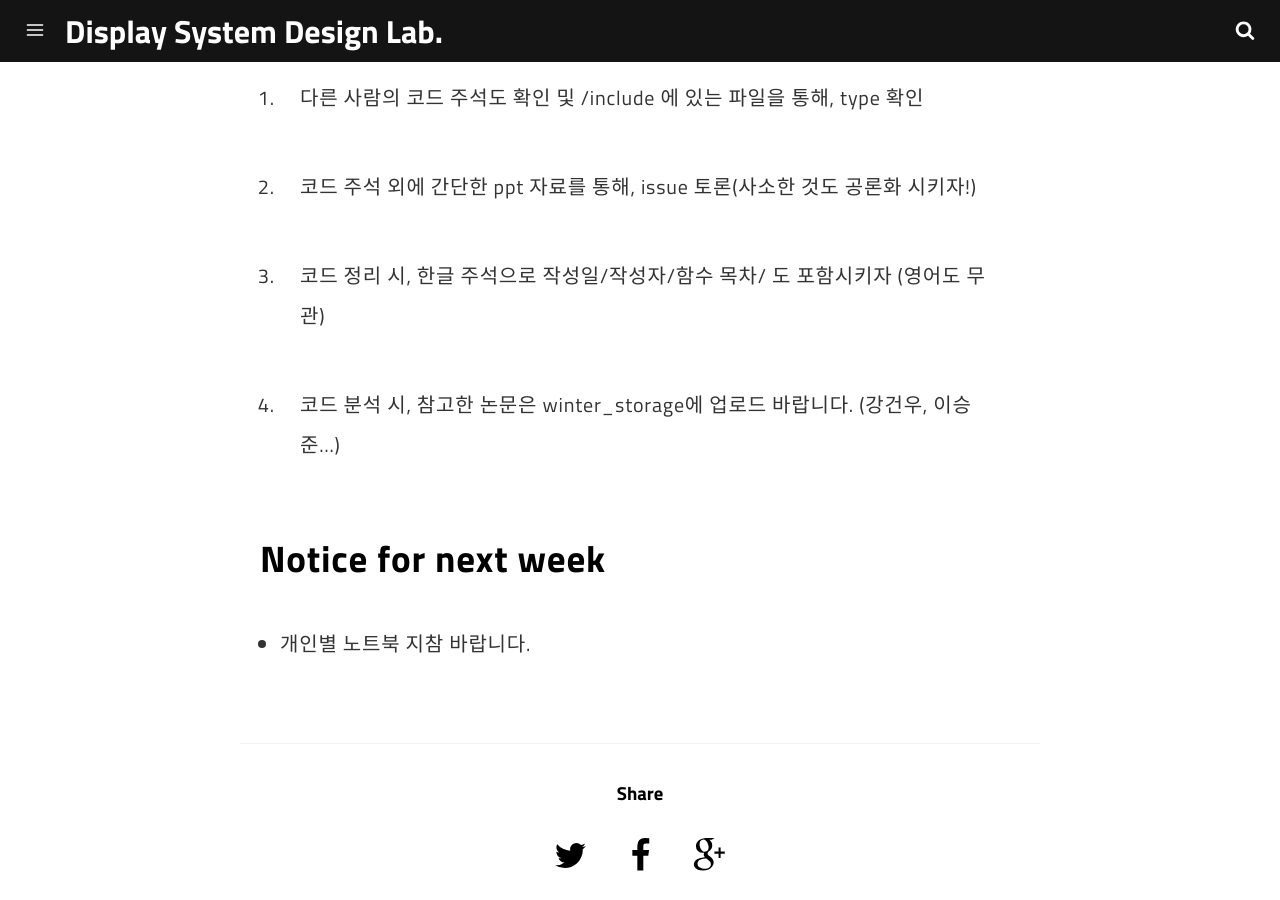
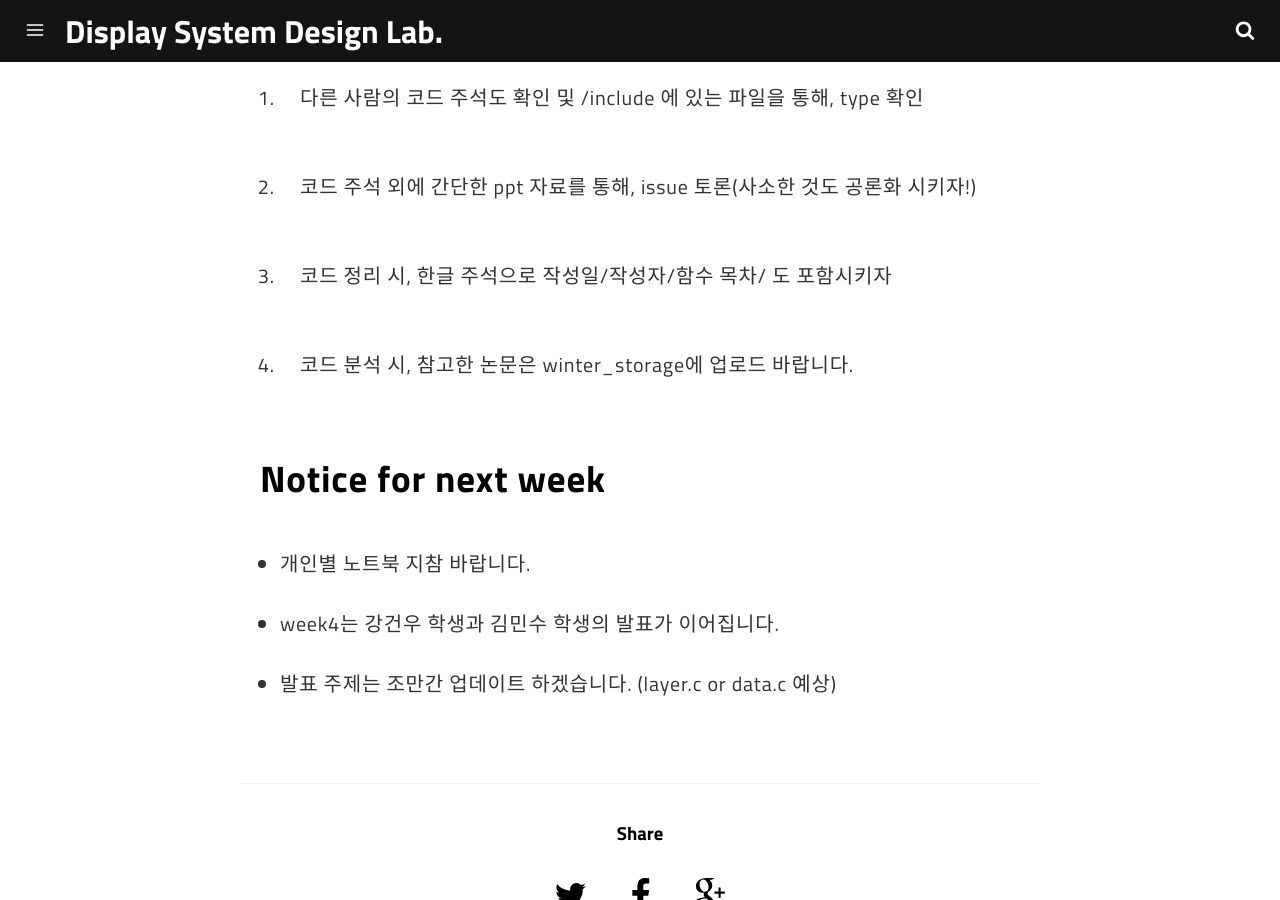
Before and after one commit to DSDL-DeepNetwork/DSDL-DeepNetwork.github.io, a Jekyll site: the page built from _posts/2018-01-22-week3.md, in a window 1280 px wide and 900 px high, scrolled down 1549 px. Built offline with Jekyll 4.4.1, drawn with Linux system fonts in a browser that asks for light colours; comment, search, counter and statistics services are not loaded.

Commit message:
little modify

```diff
--- a/_posts/2018-01-22-week3.md
+++ b/_posts/2018-01-22-week3.md
@@ -38,9 +38,11 @@ DSDL, Sogang University
 
 2. 코드 주석 외에 간단한 ppt 자료를 통해, issue 토론(사소한 것도 공론화 시키자!)
 
-3. 코드 정리 시, 한글 주석으로 작성일/작성자/함수 목차/ 도 포함시키자 (영어도 무관)
+3. 코드 정리 시, 한글 주석으로 작성일/작성자/함수 목차/ 도 포함시키자
 
-4. 코드 분석 시, 참고한 논문은 winter_storage에 업로드 바랍니다. (강건우, 이승준...)
+4. 코드 분석 시, 참고한 논문은 winter_storage에 업로드 바랍니다.
 
 ## Notice for next week
 - 개인별 노트북 지참 바랍니다.
+- week4는 강건우 학생과 김민수 학생의 발표가 이어집니다.
+- 발표 주제는 조만간 업데이트 하겠습니다. (layer.c or data.c 예상)
```
Also changed, not shown: 1 other file.
